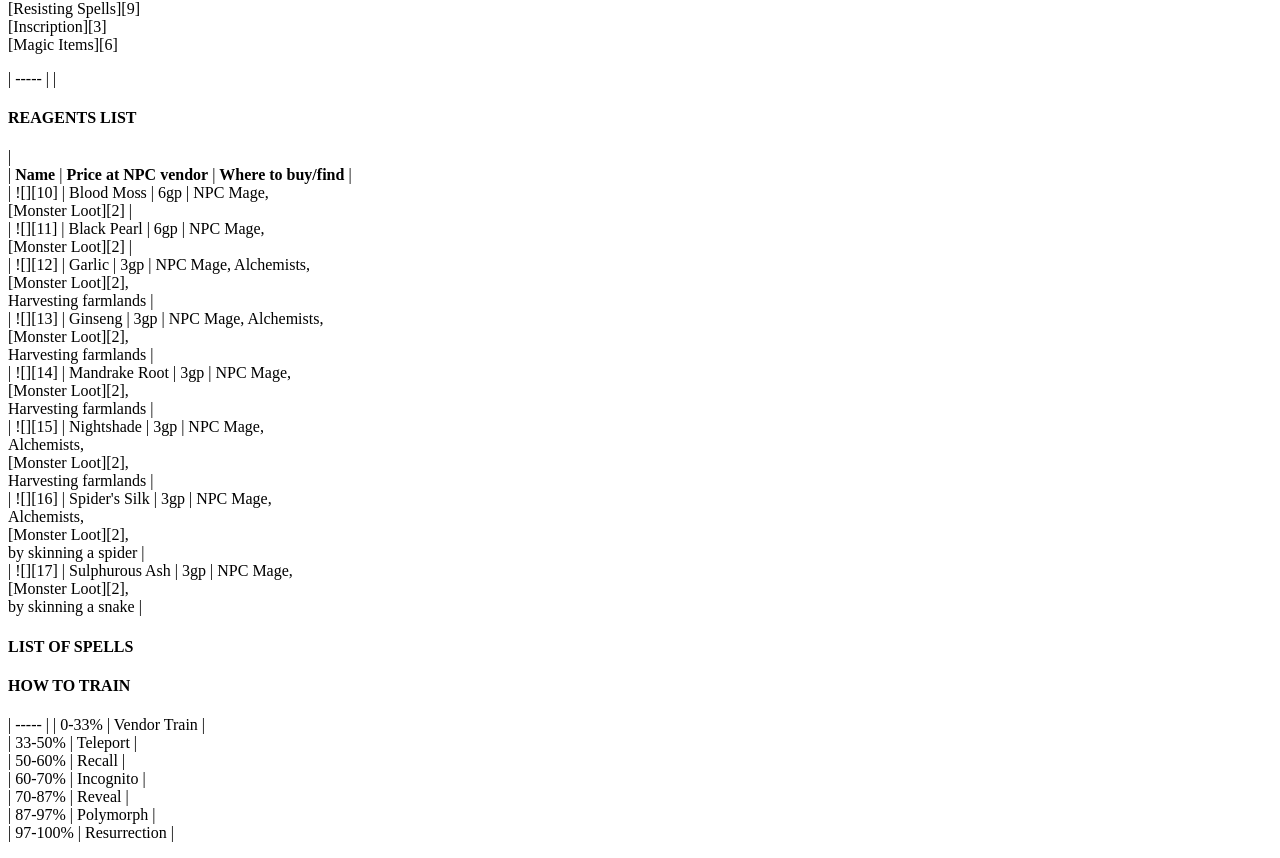
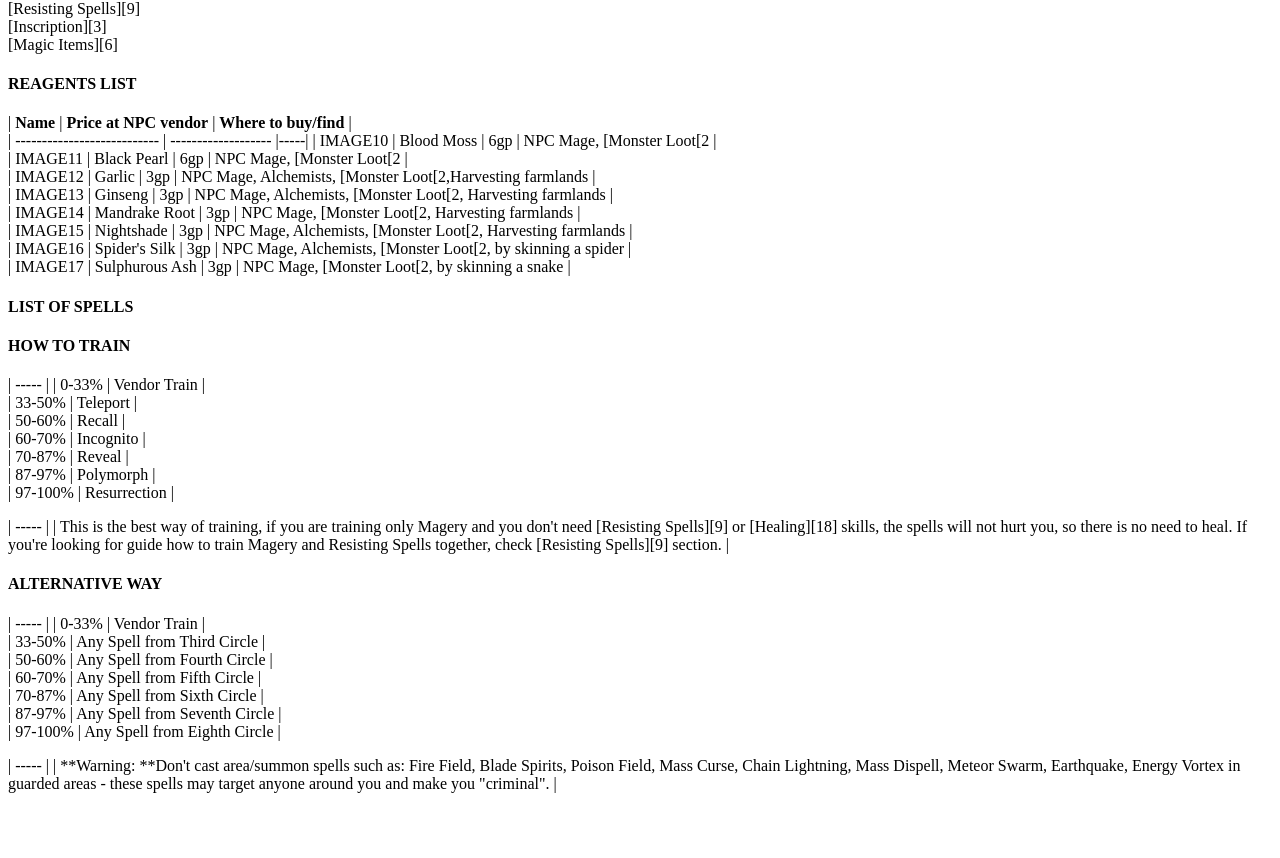
Before and after one commit to mikedijkstra/neverlandsphoenix, a Next.js app: page /library/skills/magery in a window 1280 px wide. Shown: the part 3051-3909 px from the top of the page. After the commit the page ends 3860 px from the top, so only its background shows below. Built offline with nearby package versions, Linux system fonts and the light colour scheme.

Commit message:
Update Magery skill page

```diff
--- a/pages/library/skills/magery.mdx
+++ b/pages/library/skills/magery.mdx
@@ -28,37 +28,20 @@ Magery skill is the most usefull skill in the whole game, mainly used for castin
 [Inscription][3]
 [Magic Items][6]
 
-| ----- |
-|
 
 #### REAGENTS LIST
 
-|
 | **Name** | **Price at NPC vendor** | **Where to buy/find** |
-| ![][10] | Blood Moss | 6gp | NPC Mage,
-[Monster Loot][2] |
-| ![][11] | Black Pearl | 6gp | NPC Mage,
-[Monster Loot][2] |
-| ![][12] | Garlic | 3gp | NPC Mage, Alchemists,
-[Monster Loot][2],
-Harvesting farmlands |
-| ![][13] | Ginseng | 3gp | NPC Mage, Alchemists,
-[Monster Loot][2],
-Harvesting farmlands |
-| ![][14] | Mandrake Root | 3gp | NPC Mage,
-[Monster Loot][2],
-Harvesting farmlands |
-| ![][15] | Nightshade | 3gp | NPC Mage,
-Alchemists,
-[Monster Loot][2],
-Harvesting farmlands |
-| ![][16] | Spider's Silk | 3gp | NPC Mage,
-Alchemists,
-[Monster Loot][2],
-by skinning a spider |
-| ![][17] | Sulphurous Ash | 3gp | NPC Mage,
-[Monster Loot][2],
-by skinning a snake |
+| --------------------------- | ------------------- |-----|
+| IMAGE10 | Blood Moss | 6gp | NPC Mage,  [Monster Loot[2 |
+| IMAGE11 | Black Pearl | 6gp | NPC Mage,  [Monster Loot[2 |
+| IMAGE12 | Garlic | 3gp | NPC Mage, Alchemists,  [Monster Loot[2,Harvesting farmlands |
+| IMAGE13 | Ginseng | 3gp | NPC Mage, Alchemists,  [Monster Loot[2,  Harvesting farmlands |
+| IMAGE14 | Mandrake Root | 3gp | NPC Mage,  [Monster Loot[2,  Harvesting farmlands |
+| IMAGE15 | Nightshade | 3gp | NPC Mage,  Alchemists,  [Monster Loot[2,  Harvesting farmlands |
+| IMAGE16 | Spider's Silk | 3gp | NPC Mage,  Alchemists,  [Monster Loot[2,  by skinning a spider |
+| IMAGE17 | Sulphurous Ash | 3gp | NPC Mage,  [Monster Loot[2,  by skinning a snake |
+
 
 #### LIST OF SPELLS
 
```
